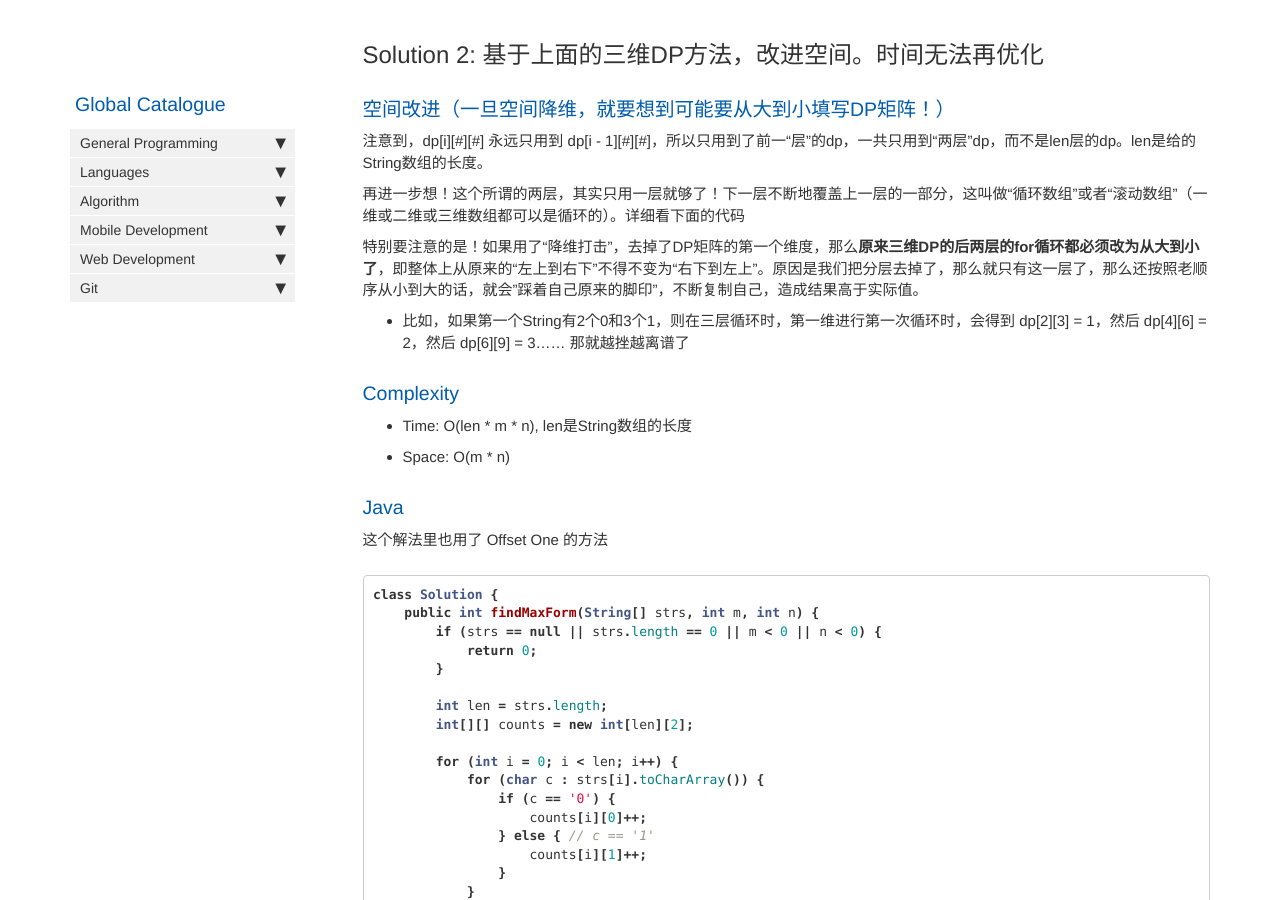
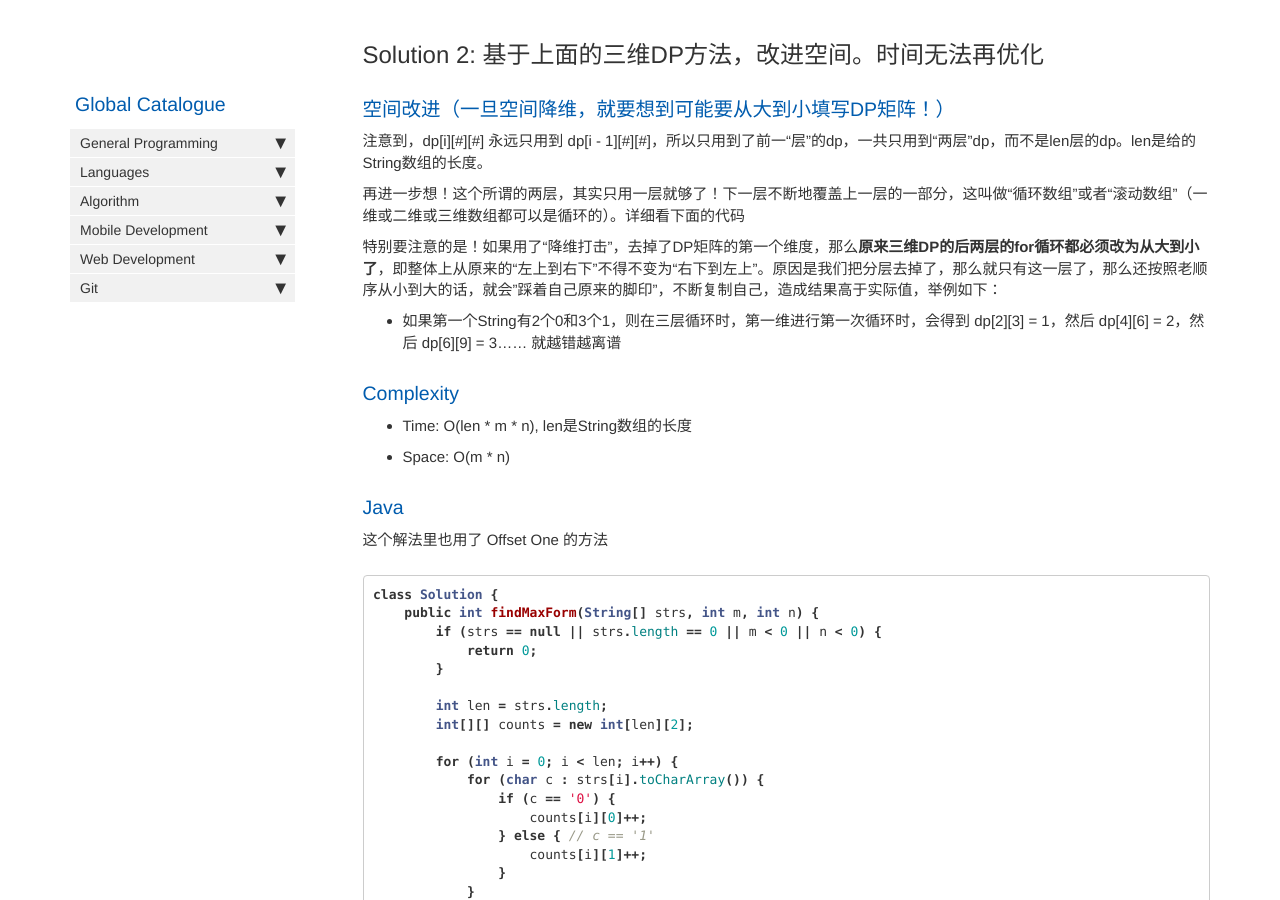
Before and after one commit to HungryOrc/hungryorc.github.io, a Jekyll site: the page built from pages/algorithm/algorithm_ones_and_zeroes_form_max_number_of_strings.md, in a window 1280 px wide and 900 px high, scrolled down 3058 px. Built offline with Jekyll 4.4.1, drawn with Linux system fonts in a browser that asks for light colours; nearby versions of some CDN libraries; comment, search, counter and statistics services are not loaded.

Commit message:
Update algorithm_ones_and_zeroes_form_max_number_of_strings.md

```diff
--- a/pages/algorithm/algorithm_ones_and_zeroes_form_max_number_of_strings.md
+++ b/pages/algorithm/algorithm_ones_and_zeroes_form_max_number_of_strings.md
@@ -144,8 +144,8 @@ class Solution {
 
 再进一步想！这个所谓的两层，其实只用一层就够了！下一层不断地覆盖上一层的一部分，这叫做“循环数组”或者“滚动数组”（一维或二维或三维数组都可以是循环的）。详细看下面的代码
 
-特别要注意的是！如果用了“降维打击”，去掉了DP矩阵的第一个维度，那么**原来三维DP的后两层的for循环都必须改为从大到小了**，即整体上从原来的“左上到右下”不得不变为“右下到左上”。原因是我们把分层去掉了，那么就只有这一层了，那么还按照老顺序从小到大的话，就会"踩着自己原来的脚印"，不断复制自己，造成结果高于实际值。
-* 比如，如果第一个String有2个0和3个1，则在三层循环时，第一维进行第一次循环时，会得到 dp[2][3] = 1，然后 dp[4][6] = 2，然后 dp[6][9] = 3...... 那就越挫越离谱了
+特别要注意的是！如果用了“降维打击”，去掉了DP矩阵的第一个维度，那么**原来三维DP的后两层的for循环都必须改为从大到小了**，即整体上从原来的“左上到右下”不得不变为“右下到左上”。原因是我们把分层去掉了，那么就只有这一层了，那么还按照老顺序从小到大的话，就会"踩着自己原来的脚印"，不断复制自己，造成结果高于实际值，举例如下：
+* 如果第一个String有2个0和3个1，则在三层循环时，第一维进行第一次循环时，会得到 dp[2][3] = 1，然后 dp[4][6] = 2，然后 dp[6][9] = 3...... 就越错越离谱
 
 ### Complexity
 * Time: O(len * m * n), len是String数组的长度
```
